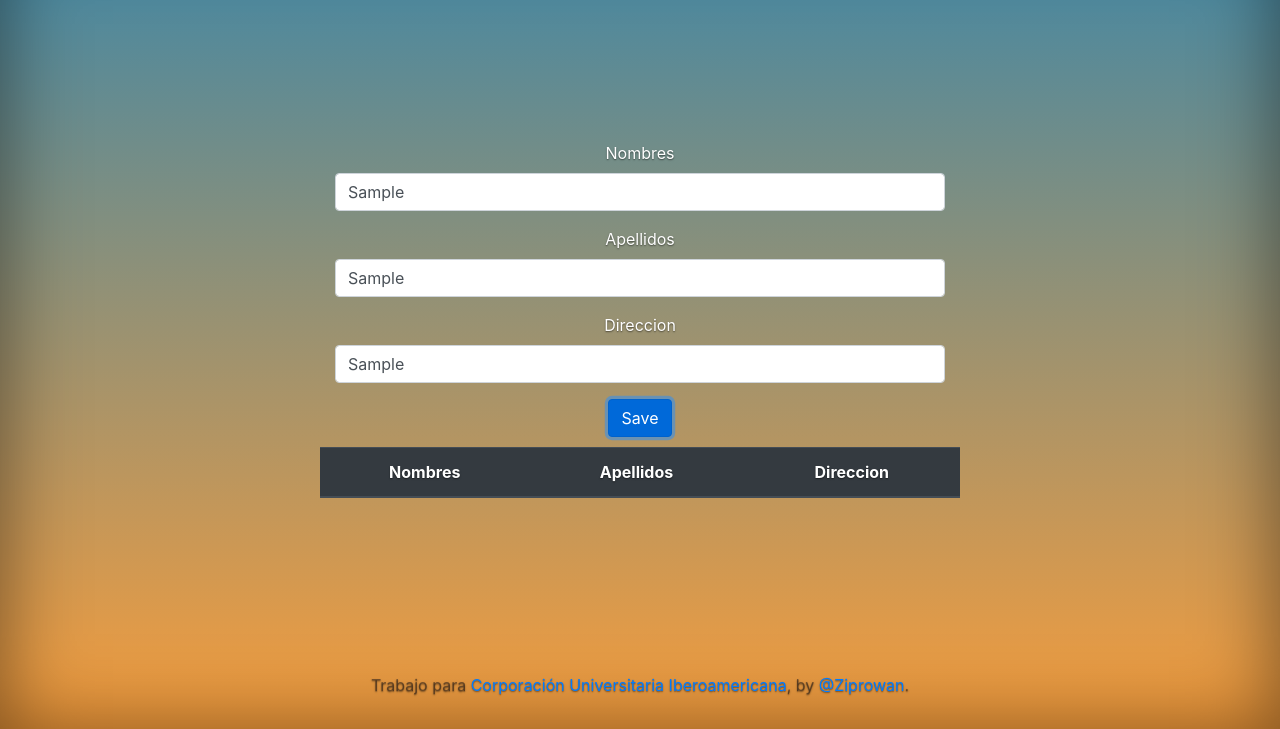
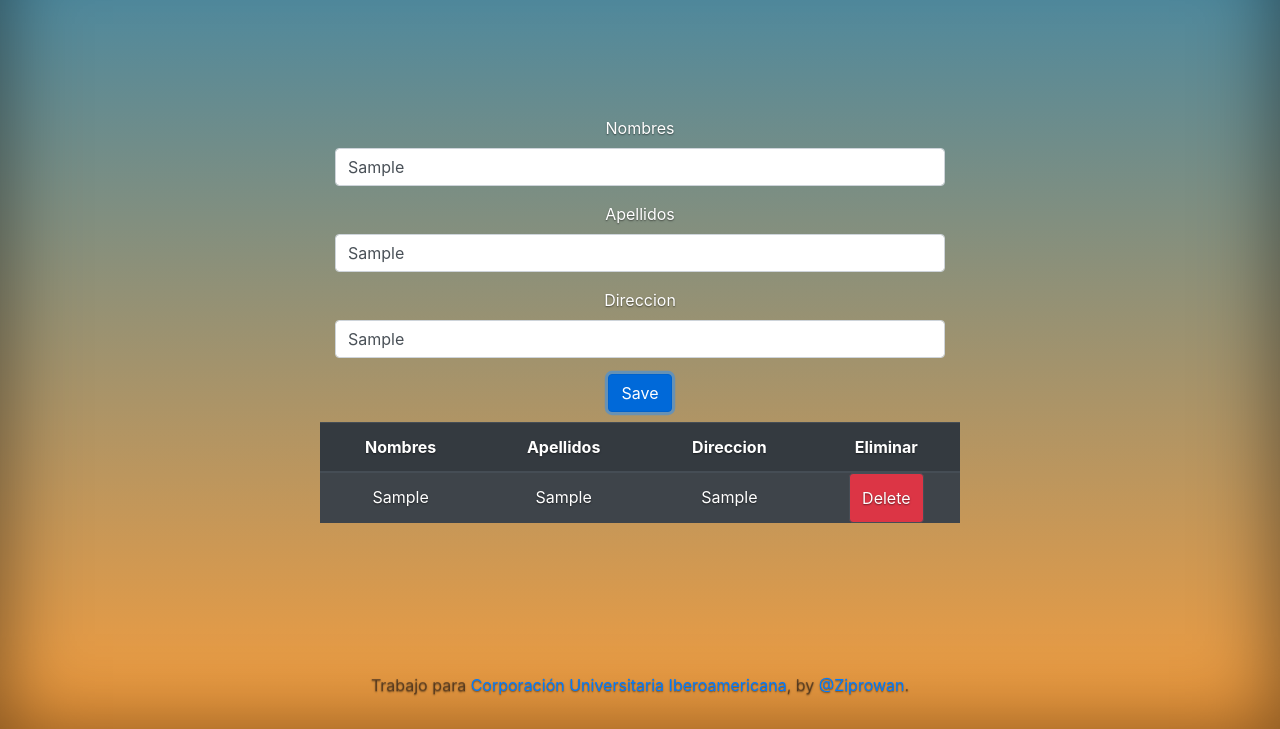
Before and after one commit to Ziprowan/Formulario, a plain HTML site: page Formulario.html in a window 1280 px wide. Both pictures are taken after typing "Sample", "Sample", "Sample" into the empty fields and a click on the button "Save". Shown: the part 71-800 px from the top of the page. Drawn offline with nearby package versions, Linux system fonts and the light colour scheme.

Commit message:
Trabajo final despues de 10000 intentos

```diff
--- a/Formulario.html
+++ b/Formulario.html
@@ -63,6 +63,7 @@
               <th scope="col">Nombres</th>
               <th scope="col">Apellidos</th>
               <th scope="col">Direccion</th>
+              <th scope="col">Eliminar</th>
             </tr>
             <tbody id="PersonasGuardadas">
 
--- a/Scripts.js
+++ b/Scripts.js
@@ -4,16 +4,16 @@ var sName = "";
 var sApellido = "";
 var sDireccion = "";
 
+// <td class="btn btn-danger" onclick="Eliminar('+ i +')">Delete</td>
 
 //leer los datos
 var LeerInformacion = function(){
-    conversor = JSON.parse(localStorage.getItem("Fila"))
-    FilaPersona = conversor
+    conversor = JSON.parse(localStorage.getItem('Fila'))
     console.log(conversor)
-    document.getElementById("PersonasGuardadas").innerHTML = ""
+    document.getElementById('PersonasGuardadas').innerHTML = ""
 
-    for (let a = 0; a < conversor.length; a++) {
-        document.getElementById("PersonasGuardadas").innerHTML += "<tr> <td>"+ conversor[a] +"</td><td>"+ conversor[a] +"</td><td>"+ conversor[a] +"</td> <td onclick="Eliminar("+ a +")">Delete</td></tr>"
+    for (let i = 0; i < conversor.length; i++) {
+        document.getElementById('PersonasGuardadas').innerHTML += '<tr><td>'+ conversor[i].sName +'<td>'+ conversor[i].sApellido +'<td>'+ conversor[i].sDireccion +'</td><td class="btn btn-danger" onclick="Eliminar('+ i +')">Delete</td></tr>'
 
     }
 
@@ -21,13 +21,13 @@ var LeerInformacion = function(){
 
 //Guardar datos en consola y local storage
 var guardar = function(){
-    var sName = document.getElementById("txtName").value;
-    var sApellido = document.getElementById("txtApellido").value;
-    var sDireccion = document.getElementById("txtAdress").value;
+    var sName = document.getElementById('txtName').value;
+    var sApellido = document.getElementById('txtApellido').value;
+    var sDireccion = document.getElementById('txtAdress').value;
     console.log(sName,sApellido,sDireccion)
 
     FilaPersona.push({sName,sApellido,sDireccion})
-    localStorage.setItem("Fila", JSON.stringify(FilaPersona))
+    localStorage.setItem('Fila', JSON.stringify(FilaPersona))
     LeerInformacion()
 }
 
@@ -35,6 +35,6 @@ var guardar = function(){
 var Eliminar = function(indice){
     console.log(indice)
     FilaPersona.splice(indice,1)
-    localStorage.setItem("Fila", JSON.stringify(FilaPersona))
+    localStorage.setItem('Fila', JSON.stringify(FilaPersona))
     LeerInformacion()
 }
```
